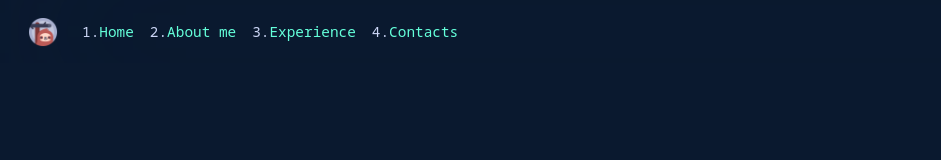
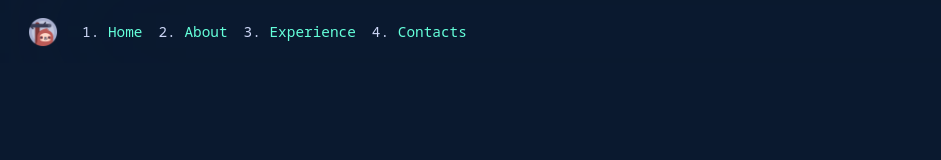
Before and after one commit to StefanoPisano/gz-folio, a Vue app: page /experience in a window 1280 px wide. Shown: the top 160 px of the page, without its empty margins (0-941 px from the left). Built offline with nearby package versions, Linux system fonts and the light colour scheme.

Commit message:
feat(routing): add possibility to disable specific routes.
Check routing-toggle.json

```diff
--- a/src/components/Contacts.vue
+++ b/src/components/Contacts.vue
@@ -19,7 +19,7 @@
 
 <script>
 export default {
-  name: 'SPContact'
+  name: 'SPContacts'
 }
 </script>
 
--- a/src/components/Greetings.vue
+++ b/src/components/Greetings.vue
@@ -18,7 +18,7 @@
 
 <script>
 export default {
-  name: 'SPHeader',
+  name: 'SPGreetings',
 }
 </script>
 
--- a/src/components/Navigation.vue
+++ b/src/components/Navigation.vue
@@ -12,21 +12,9 @@
 
       <div id="navContent" :class="!visible?'collapse':'nav-opened'" class="navbar-collapse">
         <ul class="navbar-nav mr-auto">
-          <li class="nav-item">
-            <router-link class="nav-link" to="/" @click="visible = false"><span
-                class="spi-index">1.</span>Home
-            </router-link>
-          </li>
-          <li class="nav-item">
-            <router-link class="nav-link" to="/about" @click="visible = false"><span class="spi-index">2.</span>About me
-            </router-link>
-          </li>
-          <li class="nav-item">
-            <router-link class="nav-link" to="/experience" @click="visible = false"><span class="spi-index">3.</span>Experience
-            </router-link>
-          </li>
-          <li class="nav-item">
-            <router-link class="nav-link" to="/contacts" @click="visible = false"><span class="spi-index">4.</span>Contacts
+          <li v-for="(route, i) in routes" v-bind:key="route.name" class="nav-item">
+            <router-link :to="route.path" class="nav-link" @click="visible = false"><span
+                class="spi-index">{{ i + 1 }}.</span> {{ route.label }}
             </router-link>
           </li>
         </ul>
@@ -36,10 +24,12 @@
 </template>
 
 <script>
+
 export default {
   name: 'SPNavigation',
   data() {
     return {
+      routes: this.$router.options.routes,
       visible: false
     }
   }
--- a/src/main.js
+++ b/src/main.js
@@ -1,4 +1,4 @@
-import router from './router'
+import router from './router/routes'
 import App from './App.vue'
 import {createApp} from "vue";
 
--- a/src/router/index.js
+++ /dev/null
@@ -1,38 +0,0 @@
-import * as VueRouter from 'vue-router'
-
-
-import Header from '../components/Greetings.vue';
-import About from '../components/About.vue';
-import Experience from '../components/Experience.vue';
-import Contacts from "@/components/Contacts";
-
-const routes = [
-	{
-		path: "/",
-		name: "Greetings",
-		component: Header,
-	},
-	{
-		path: "/about",
-		name: "About",
-		component: About,
-	},
-	{
-		path: "/experience",
-		name: "Experience",
-		component: Experience,
-	},
-	{
-		path: "/contacts",
-		name: "Contacts",
-		component: Contacts,
-	}
-];
-
-
-const router = VueRouter.createRouter({
-	history: VueRouter.createWebHashHistory(),
-	routes,
-});
-
-export default router
--- /dev/null
+++ b/src/router/routes.js
@@ -0,0 +1,26 @@
+import * as VueRouter from 'vue-router'
+
+import RouterToggle from '@/router/routing-toggle.json';
+import Greetings from '@/components/Greetings.vue';
+import About from '@/components/About.vue';
+import Experience from '@/components/Experience.vue';
+import Contacts from "@/components/Contacts";
+
+const components = [Greetings, About, Experience, Contacts];
+const routes = components
+	.filter(v => RouterToggle.find(ft => v.name === ft.name && ft.enabled))
+	.map(v => {
+		const route = RouterToggle.find(ft => v.name === ft.name);
+		return {
+			label: route.label,
+			path: route.path,
+			name: v.name,
+			component: v
+		};
+	});
+const router = VueRouter.createRouter({
+	history: VueRouter.createWebHashHistory(),
+	routes
+});
+
+export default router
--- /dev/null
+++ b/src/router/routing-toggle.json
@@ -0,0 +1,26 @@
+[
+  {
+    "name": "SPGreetings",
+    "label": "Home",
+    "path": "/",
+    "enabled": true
+  },
+  {
+    "name": "SPAbout",
+    "label": "About",
+    "path": "/about",
+    "enabled": true
+  },
+  {
+    "name": "SPExperience",
+    "label": "Experience",
+    "path": "/experience",
+    "enabled": true
+  },
+  {
+    "name": "SPContacts",
+    "label": "Contacts",
+    "path": "/contacts",
+    "enabled": true
+  }
+]
```
